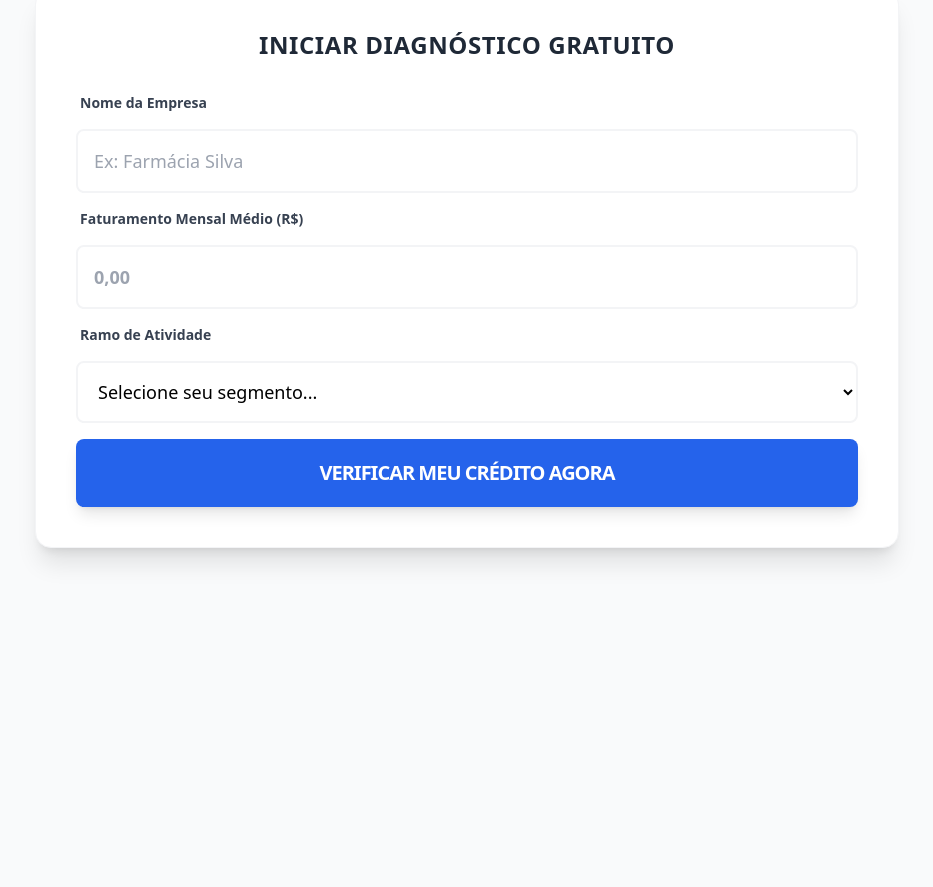
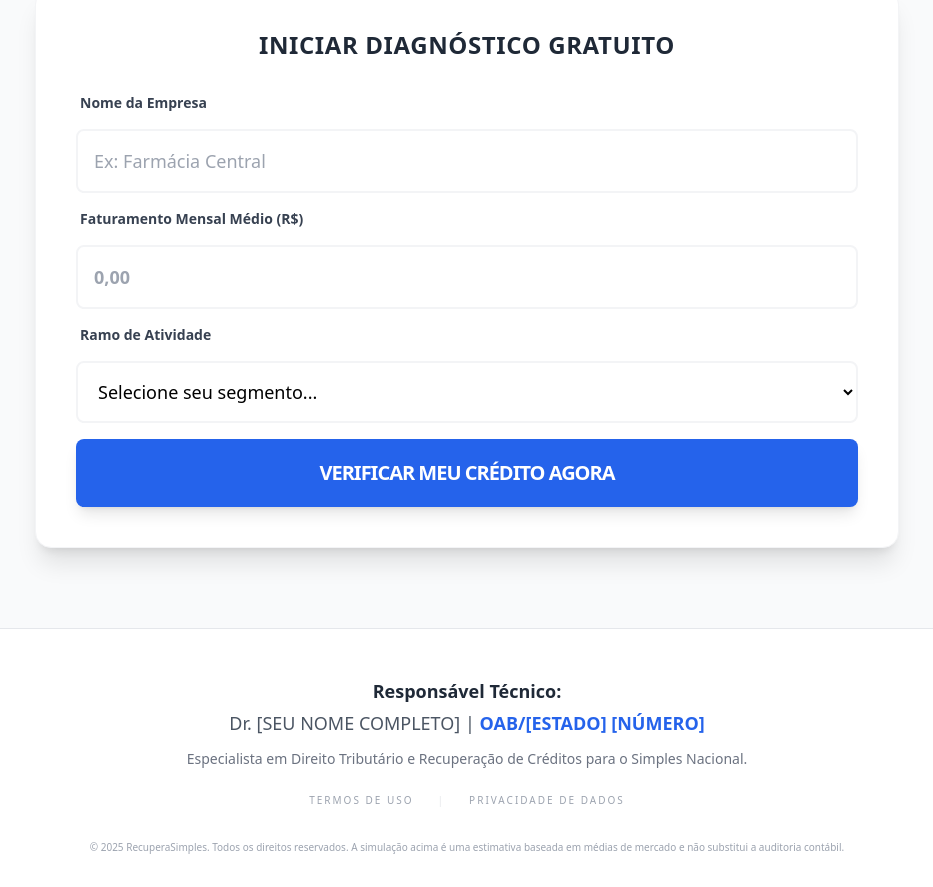
Before and after one commit to mestrereginaldo-site/O-Caminho-ureo, a plain HTML site: page index.html in a window 1280 px wide. Shown: the part 420-1307 px from the top of the page, without its empty margins (173-1106 px from the left). Before the commit the page ends 1048 px from the top, so only its background shows below. Drawn offline with nearby package versions, Linux system fonts and the light colour scheme.

Commit message:
Update index.html

```diff
--- a/index.html
+++ b/index.html
@@ -10,7 +10,7 @@
         body { font-family: 'Inter', sans-serif; }
     </style>
 </head>
-<body class="bg-gray-50 font-sans">
+<body class="bg-gray-50 font-sans flex flex-col min-h-screen">
 
     <nav class="p-6 bg-white shadow-sm">
         <div class="max-w-7xl mx-auto font-bold text-2xl text-slate-800">
@@ -18,7 +18,8 @@
         </div>
     </nav>
 
-    <section class="max-w-4xl mx-auto mt-16 md:mt-20 text-center px-4" id="main-content">
+    <main class="flex-grow">
+        <section class="max-w-4xl mx-auto mt-16 md:mt-20 text-center px-4">
             <h1 class="text-4xl md:text-6xl font-extrabold text-gray-900 mb-6 leading-tight">
                 Recupere impostos pagos a mais nos últimos <span class="text-blue-600">5 anos</span>.
             </h1>
@@ -29,10 +30,10 @@
             <div class="bg-white p-8 md:p-10 rounded-2xl shadow-xl border border-gray-100 mb-20">
 
                 <div id="form-step">
-                <h3 class="text-2xl font-bold mb-8 text-gray-800 uppercase tracking-wide">Iniciar Diagnóstico Gratuito</h3>
+                    <h3 class="text-2xl font-bold mb-8 text-gray-800 uppercase tracking-wide text-center">Iniciar Diagnóstico Gratuito</h3>
                     <div class="space-y-4 text-left">
                         <label class="block text-sm font-bold text-gray-700 ml-1">Nome da Empresa</label>
-                    <input type="text" id="nome" placeholder="Ex: Farmácia Silva" class="w-full p-4 border-2 border-gray-100 rounded-lg text-lg focus:border-blue-500 outline-none transition">
+                        <input type="text" id="nome" placeholder="Ex: Farmácia Central" class="w-full p-4 border-2 border-gray-100 rounded-lg text-lg focus:border-blue-500 outline-none transition">
 
                         <label class="block text-sm font-bold text-gray-700 ml-1">Faturamento Mensal Médio (R$)</label>
                         <input type="text" id="faturamento" oninput="mascaraMoeda(this)" placeholder="0,00" class="w-full p-4 border-2 border-gray-100 rounded-lg text-lg focus:border-blue-500 outline-none transition font-semibold text-blue-600">
@@ -53,14 +54,14 @@
                 </div>
 
                 <div id="result-step" class="hidden">
-                <h3 class="text-2xl font-bold text-gray-800 mb-4 uppercase">Diagnóstico Concluído</h3>
-                <p class="text-gray-500 text-lg mb-2 font-medium" id="msg-nome"></p>
+                    <h3 class="text-2xl font-bold text-gray-800 mb-4 uppercase text-center">Diagnóstico Concluído</h3>
+                    <p class="text-gray-500 text-lg mb-2 font-medium text-center" id="msg-nome"></p>
 
-                <div class="text-5xl md:text-6xl font-black text-green-600 my-8 tracking-tighter" id="valor-final">
+                    <div class="text-5xl md:text-6xl font-black text-green-600 my-8 tracking-tighter text-center" id="valor-final">
                         R$ 0,00
                     </div>
 
-                <p class="text-gray-600 mb-8 px-4 font-medium italic">
+                    <p class="text-gray-600 mb-8 px-4 font-medium italic text-center">
                         Valor estimado com base na segregação de produtos monofásicos conforme Lei 10.147/00.
                     </p>
 
@@ -77,6 +78,28 @@
                 </div>
             </div>
         </section>
+    </main>
+
+    <footer class="bg-white border-t border-gray-200 pt-12 pb-8">
+        <div class="max-w-4xl mx-auto px-4 text-center">
+            <p class="text-gray-800 font-bold text-lg mb-1">Responsável Técnico:</p>
+            <p class="text-gray-600 text-lg">
+                Dr. [SEU NOME COMPLETO] | <span class="font-bold text-blue-600">OAB/[ESTADO] [NÚMERO]</span>
+            </p>
+            <p class="text-gray-500 text-sm mt-3">
+                Especialista em Direito Tributário e Recuperação de Créditos para o Simples Nacional.
+            </p>
+            <div class="flex justify-center gap-6 mt-6 text-gray-400 text-[10px] uppercase tracking-[0.2em]">
+                <a href="#" class="hover:text-blue-600">Termos de Uso</a>
+                <span class="text-gray-200">|</span>
+                <a href="#" class="hover:text-blue-600">Privacidade de Dados</a>
+            </div>
+            <p class="text-gray-400 text-[10px] mt-8">
+                &copy; 2025 RecuperaSimples. Todos os direitos reservados.
+                A simulação acima é uma estimativa baseada em médias de mercado e não substitui a auditoria contábil.
+            </p>
+        </div>
+    </footer>
 
     <script>
         // MÁSCARA DE MOEDA (FORMATO 10.000,00)
@@ -98,30 +121,26 @@
                 return;
             }
 
-            // Converter a máscara de volta para número
             const faturamentoNum = parseFloat(fatRaw.replace(/\./g, '').replace(',', '.'));
             const percentualSetor = parseFloat(seg);
             const aliquotaMedia = 0.021;
             const resultado = faturamentoNum * percentualSetor * aliquotaMedia * 60;
 
-            // Troca de Telas
             document.getElementById('form-step').classList.add('hidden');
             document.getElementById('result-step').classList.remove('hidden');
 
-            // Formatação do Valor Final
             const valorFormatado = resultado.toLocaleString('pt-br', {style: 'currency', currency: 'BRL'});
             document.getElementById('valor-final').innerText = valorFormatado;
             document.getElementById('msg-nome').innerText = `Crédito total estimado para ${nome}:`;
 
-            // CONFIGURAÇÃO DO SEU WHATSAPP
-            const seuTelefone = "5511999999999"; // <--- COLOQUE SEU NUMERO AQUI
-            const mensagem = `Olá! Fiz a auditoria para a empresa ${nome} e o sistema apontou ${valorFormatado} a recuperar. Gostaria de dar o próximo passo.`;
+            // WHATSAPP - NÃO ESQUEÇA DE TROCAR O NÚMERO ABAIXO
+            const seuTelefone = "5511999999999";
+            const mensagem = `Olá Dr., fiz a auditoria para a empresa ${nome} e o sistema apontou ${valorFormatado} a recuperar. Gostaria de dar o próximo passo.`;
             document.getElementById('link-whatsapp').href = `https://wa.me/${seuTelefone}?text=${encodeURIComponent(mensagem)}`;
 
             window.scrollTo({ top: 100, behavior: 'smooth' });
         }
 
-        // FUNÇÃO PARA VOLTAR AO INICIO
         function voltarParaInicio() {
             document.getElementById('result-step').classList.add('hidden');
             document.getElementById('form-step').classList.remove('hidden');
```
Lines whose indentation alone changed are shown as unchanged.
